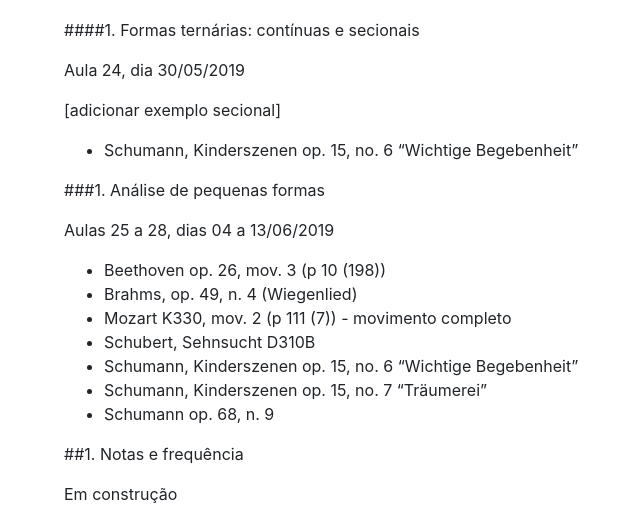
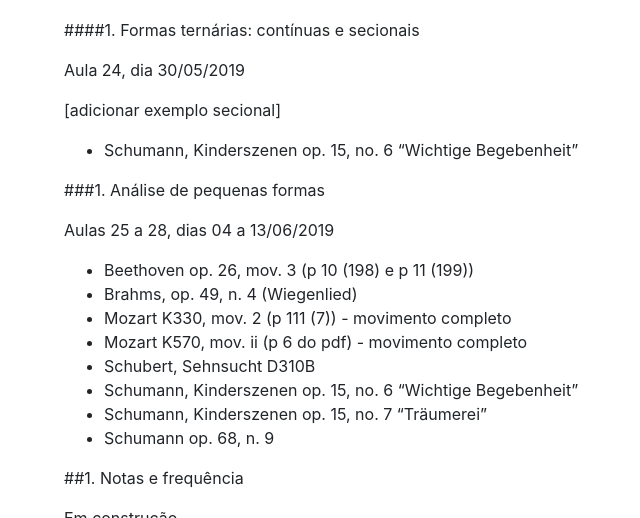
Before and after one commit to kroger/genosmus, a Jekyll site: the page built from _marcos/musa71.md, in a window 1280 px wide and 900 px high, scrolled down 6001 px, cut to the strip 0-518 px from the top of the window. Shown: the whole strip, without its empty margins (36-676 px from the left). Built offline with Jekyll 4.4.1, drawn with Linux system fonts in a browser that asks for light colours; the table of contents is made by our own code; some of the changed text lies outside the part shown.

Commit message:
Detalhamento de peças para análise

```diff
--- a/_marcos/musa71.md
+++ b/_marcos/musa71.md
@@ -128,7 +128,7 @@ Caso algum link esteja quebrado, buscar direto no IMSLP e informar o professor.
 1. Beethoven, op. 27 n. 2, mov. 2 (Allegretto) [IMSLP](http://ks.imslp.net/files/imglnks/usimg/1/19/IMSLP51726-PMLP01458-Beethoven_Werke_Breitkopf_Serie_16_No_137_Op_27_No_2.pdf)
 1. Beethoven, op. 18 n. 1, mov. 1 (apenas 3 primeiras páginas) [IMSLP](http://ks.imslp.net/files/imglnks/usimg/7/7f/IMSLP04755-Beethoven_-_String_Quartet_No.1_Dover.pdf)
 1. Beethoven op. 26, mov. 2 Trio  (p. 197 (9)) [IMSLP](http://ks.imslp.net/files/imglnks/usimg/4/4f/IMSLP243298-PMLP01454-Beethoven,_Ludwig_van-Werke_Breitkopf_Kalmus_Band_20_B135_Op_26_scan.pdf)
-1. Beethoven op. 26, mov. 3 (p 10 (198)) [IMSLP](http://ks.imslp.net/files/imglnks/usimg/4/4f/IMSLP243298-PMLP01454-Beethoven,_Ludwig_van-Werke_Breitkopf_Kalmus_Band_20_B135_Op_26_scan.pdf)
+1. Beethoven op. 26, mov. 3 (p 10 (198) e p 11 (199)) [IMSLP](http://ks.imslp.net/files/imglnks/usimg/4/4f/IMSLP243298-PMLP01454-Beethoven,_Ludwig_van-Werke_Breitkopf_Kalmus_Band_20_B135_Op_26_scan.pdf)
 1. Beethoven op. 57, mov. 1 (apenas primeira página) [IMSLP](http://ks.imslp.net/files/imglnks/usimg/0/01/IMSLP51795-PMLP01480-Beethoven_Werke_Breitkopf_Serie_16_No_146_Op_57.pdf) (até p. 13).
 1. Beethoven op. 67, mov. 3 (apenas primeira página) [IMSLP](http://ks.imslp.net/files/imglnks/usimg/0/0c/IMSLP52624-PMLP01586-Beethoven_Werke_Breitkopf_Serie_1_No_5_Op_67.pdf)
 1. Brahms, op. 49, n. 4 (Wiegenlied) [IMSLP](http://ks4.imslp.info/files/imglnks/usimg/a/a0/IMSLP81910-PMLP22223-Brahms_Werke_Band_24_Breitkopf_JB_148_Op_49_filter.pdf)
@@ -292,9 +292,10 @@ Aula 24, dia 30/05/2019
 
 Aulas 25 a 28, dias 04 a 13/06/2019
 
-- Beethoven op. 26, mov. 3 (p 10 (198))
+- Beethoven op. 26, mov. 3  (p 10 (198) e p 11 (199))
 - Brahms, op. 49, n. 4 (Wiegenlied)
 - Mozart K330, mov. 2 (p 111 (7)) - movimento completo
+- Mozart K570, mov. ii (p 6 do pdf) - movimento completo
 - Schubert, Sehnsucht D310B
 - Schumann, Kinderszenen op. 15, no. 6 "Wichtige Begebenheit"
 - Schumann, Kinderszenen op. 15, no. 7 "Träumerei"
```
